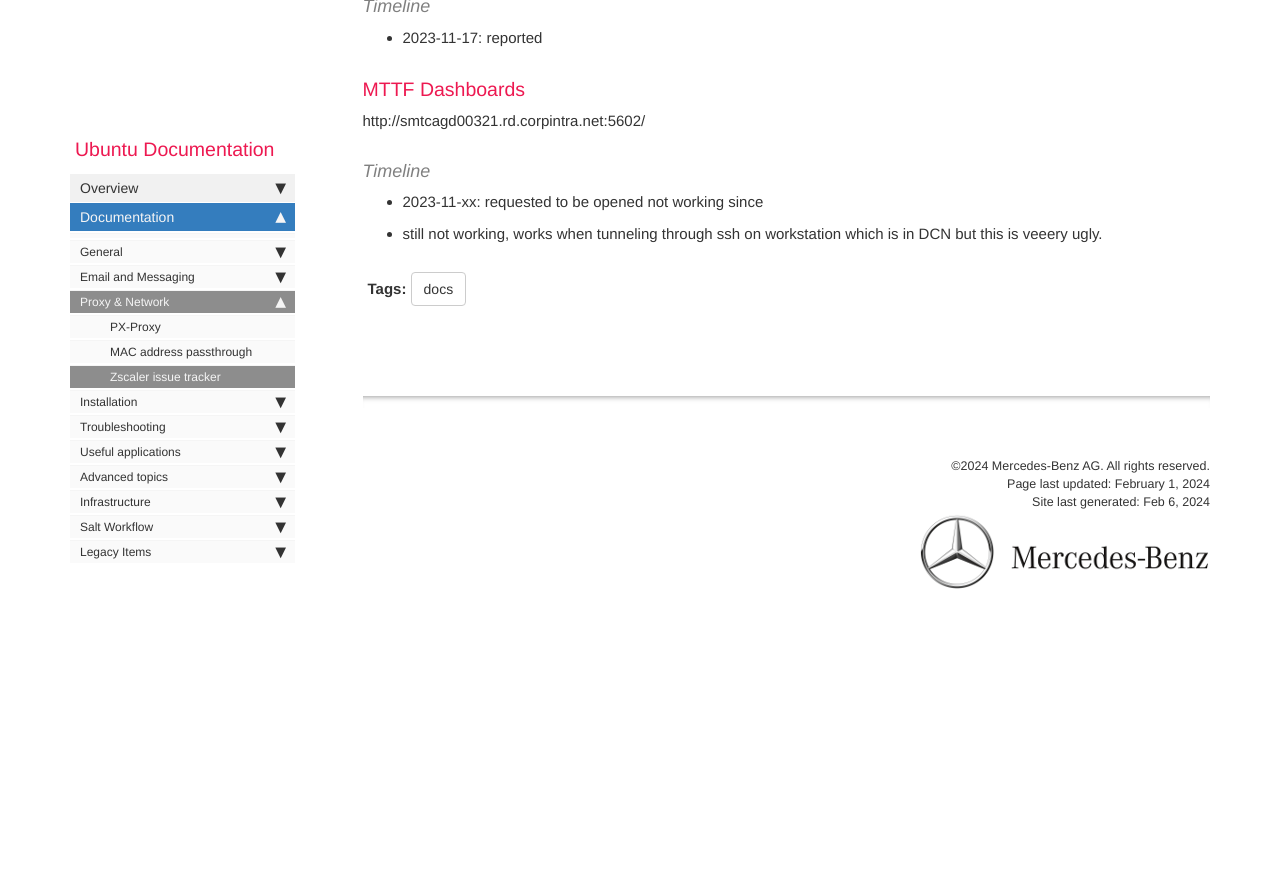
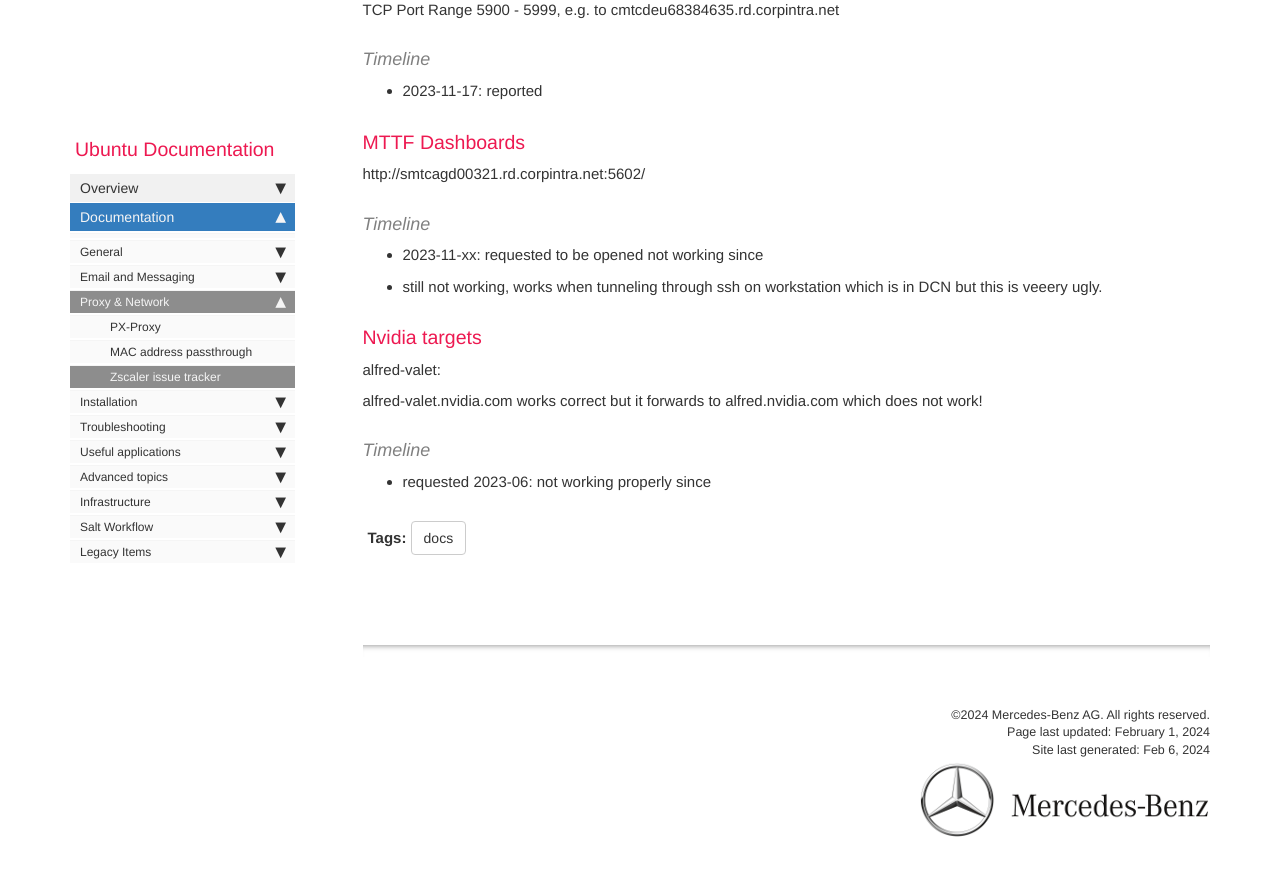
Before and after one commit to RajputPawan/Prometheus, a Jekyll site: the page built from pages/docs/zscaler_issues.md, in a window 1280 px wide and 900 px high, scrolled down 1020 px. Shown: the top 876 px of the window. Built offline with Jekyll 4.4.1, drawn with Linux system fonts in a browser that asks for light colours; comment, search, counter and statistics services are not loaded; before the commit the page ends 1672 px from its top, so only the background shows below that; some of the changed text lies outside the part shown.

Commit message:
Update zscaler_issues.md

```diff
--- a/pages/docs/zscaler_issues.md
+++ b/pages/docs/zscaler_issues.md
@@ -48,3 +48,15 @@
 
 * 2023-11-xx: requested to be opened not working since
 * still not working, works when tunneling through ssh on workstation which is in DCN but this is veeery ugly.
+
+
+
+### Nvidia targets
+
+alfred-valet:
+
+alfred-valet.nvidia.com works correct but it forwards to alfred.nvidia.com which does not work!
+
+#### Timeline
+
+* requested 2023-06: not working properly since
```
